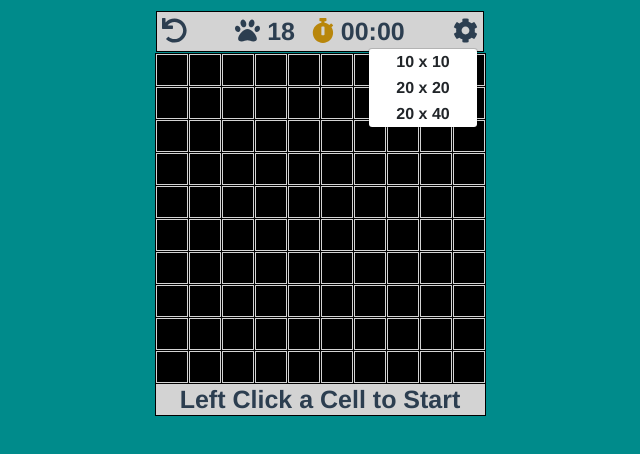
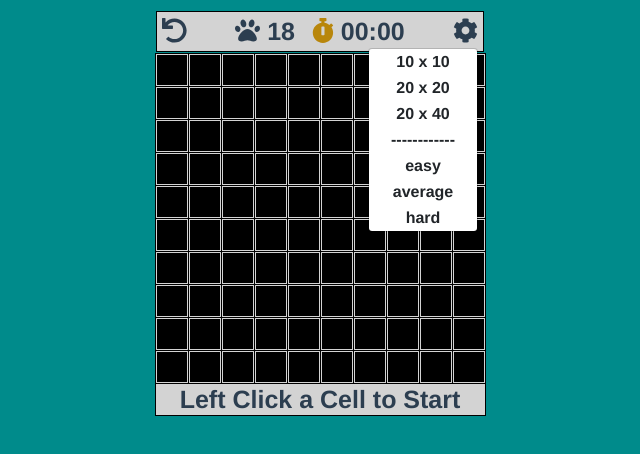
Before and after one commit to wwofford/vuejs-minesweeper, a Vue app: page / in a window 1280 px wide. Both pictures are taken after a click on the element 785 px from the left and 31 px from the top of the page. Shown: the top 454 px of the page, without its empty margins (320-960 px from the left). Built offline with nearby package versions, Linux system fonts and the light colour scheme.

Commit message:
Added difficulty change

```diff
--- a/src/components/GameInfo.vue
+++ b/src/components/GameInfo.vue
@@ -9,11 +9,22 @@
         <span title="Time since the game started">
             <font-awesome-icon class="icon-clock" icon="stopwatch" /> {{displayedTime}}
         </span>
-        <span class="icon-setting" @click="toggleSettings" style="position:relative;" title="Change grid size">
-            <font-awesome-icon icon="cog" />
+        <span class="icon-setting" @click="toggleSettings" style="position:relative;">
+            <font-awesome-icon icon="cog" title="Change grid size or difficulty" />
             <div v-if="openDropdown" class='menu'>
-                <div class="menu-item" v-for="{ title, rows, columns} in extraSettings"
-                     @click="askForNewGrid(rows, columns)" :key="'setting' + title">
+                <div class="menu-item" v-for="{ title, rows, columns} in sizeSettings"
+                     @click="askForNewGrid(rows, columns)" :key="'sizeSetting' + title"
+                     title="Change grid size"
+                >
+                    {{ title }}
+                </div>
+                <div class="menu-item break">
+                    ------------
+                </div>
+                <div class="menu-item" v-for="{ title, percent } in difficultySettings"
+                     @click="askForNewDifficulty(percent)" :key="'diffSetting' + title"
+                     title="Change difficulty"
+                >
                     {{ title }}
                 </div>
             </div>
@@ -30,7 +41,7 @@
                 displayedTime: "00:00",
                 time: 0,
                 openDropdown: false,
-                extraSettings: [
+                sizeSettings: [
                     {
                         title: "10 x 10",
                         rows: 10,
@@ -45,6 +56,20 @@
                         title: "20 x 40",
                         rows: 20,
                         columns: 40
+                    }
+                ],
+                difficultySettings : [
+                    {
+                        title: "easy",
+                        percent: .15
+                    },
+                    {
+                        title: "average",
+                        percent: .175
+                    },
+                    {
+                        title: "hard",
+                        percent: .20
                     }
                 ]
             }
@@ -94,6 +119,9 @@
             },
             askForNewGrid(rows, columns) {
                 this.$emit('change-size', rows, columns);
+            },
+            askForNewDifficulty(percent) {
+                this.$emit('change-difficulty', percent);
             },
             toggleSettings(){
                 this.openDropdown = !this.openDropdown;
@@ -146,4 +174,8 @@
         background-color: lightskyblue;
         cursor: pointer;
     }
+    .break:hover {
+        background-color: #fff !important;
+        cursor: default !important;
+    }
 </style>
--- a/src/components/Grid.vue
+++ b/src/components/Grid.vue
@@ -9,6 +9,7 @@
                         :game-started="gameStarted"
                         :remaining-cells="remainingCells"
                         @change-size="sizeChange"
+                        @change-difficulty="difficultyChange"
                         @reset-grid="resetGrid"
                     />
                 </th>
@@ -59,6 +60,7 @@
             return{
                 rows: 10,
                 columns: 10,
+                difficulty: .175,
                 gameStarted: false,
                 gameOver: false,
 
@@ -90,8 +92,8 @@
             },
 
             numOfMines() {
-                // 18% of the grid will be mines
-                return Math.round(this.numOfCells * .18);
+                // % of the grid will be mines
+                return Math.round(this.numOfCells * this.difficulty);
             },
 
             numOfCellsWoMines() {
@@ -214,6 +216,11 @@
                 this.resetGrid();
             },
 
+            difficultyChange(percent){
+                this.difficulty = percent;
+                this.resetGrid();
+            },
+
             plantMines(clickedCell) {
                 //Picks a random number and adds it to a Set, average case O(n)
                 const mines = new Set();
```
